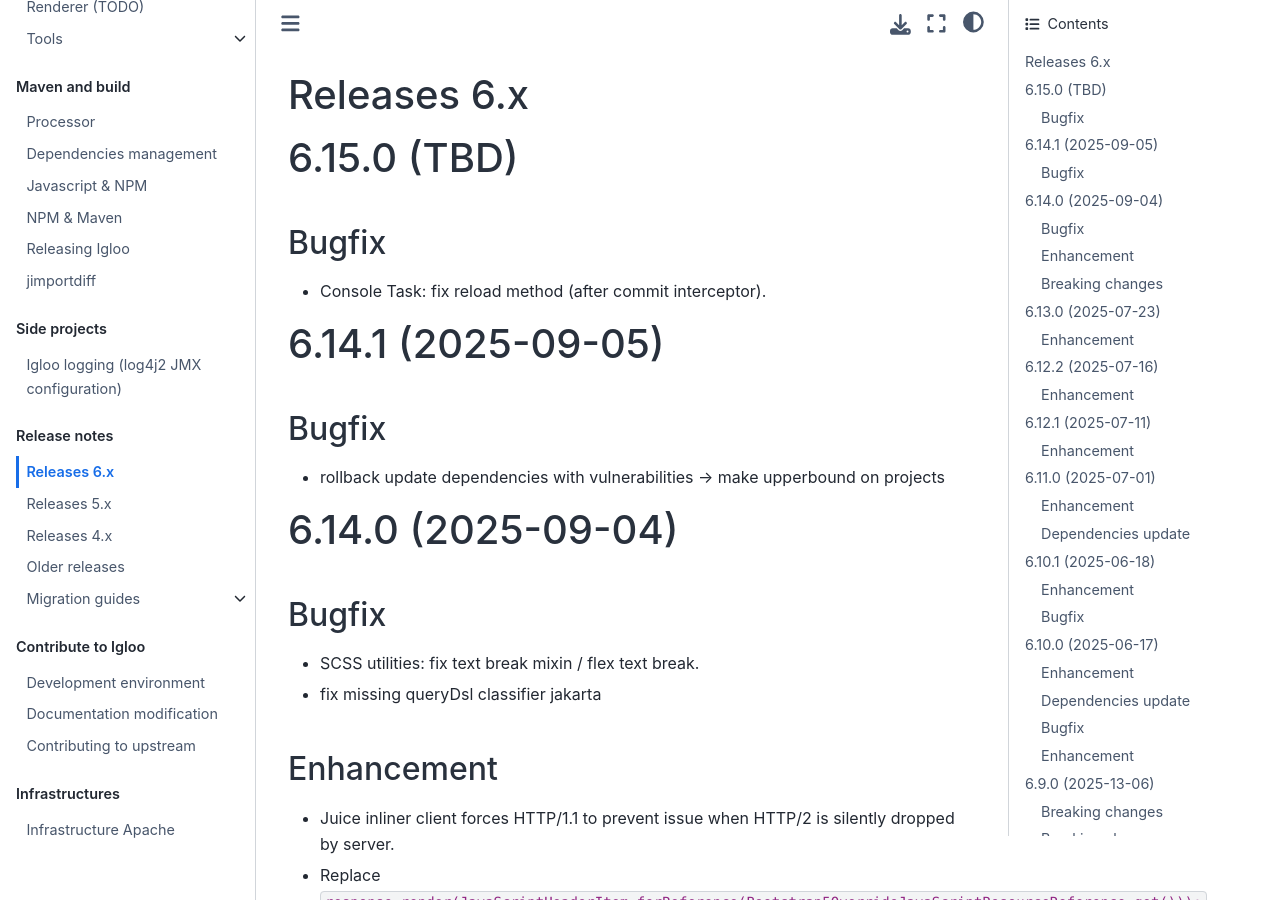
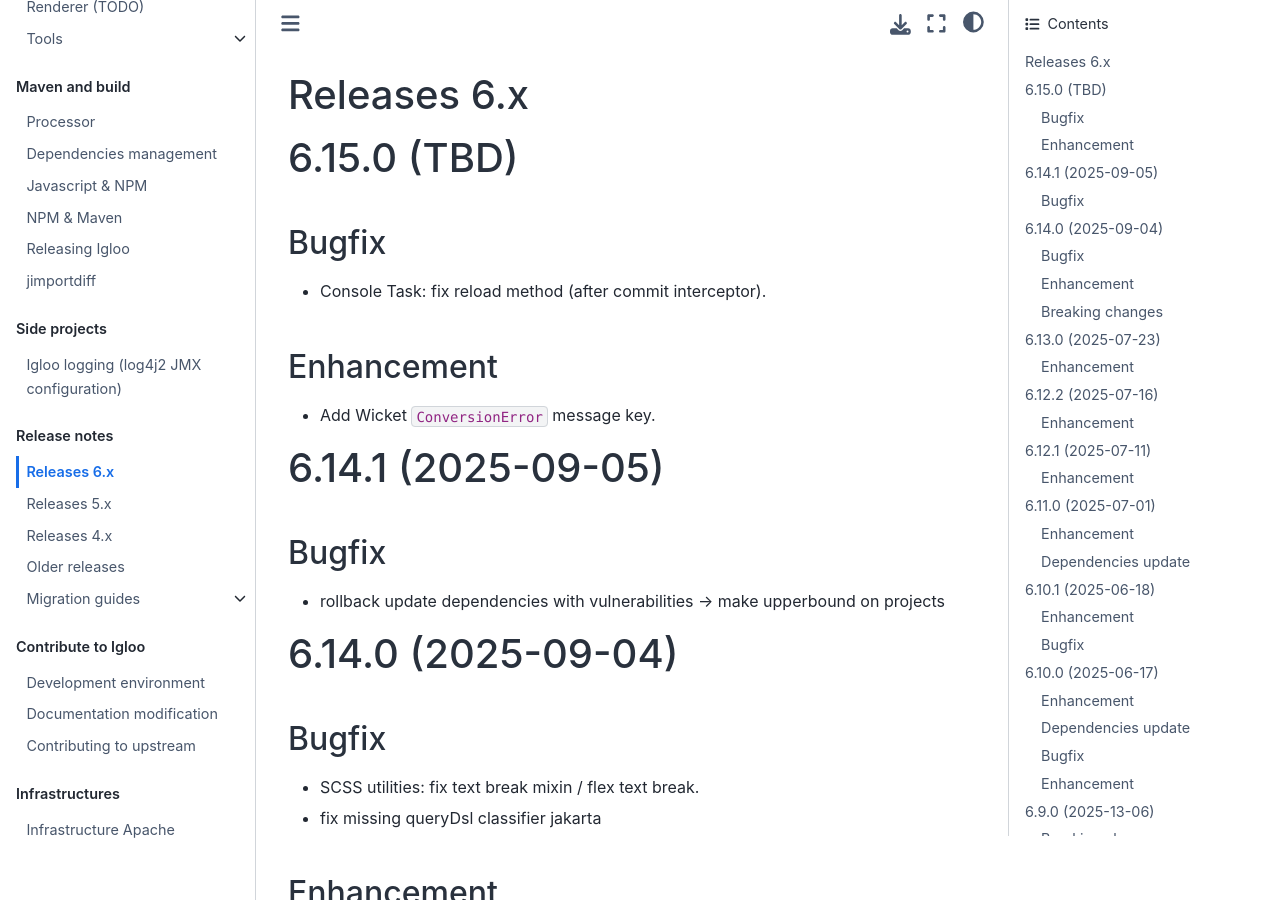
Before and after one commit to igloo-project/igloo-doc, a Sphinx documentation site: the page built from source/release-notes/releases-6.x.md, in a window 1280 px wide and 900 px high. Built offline with Sphinx 7.4.7 and the Sphinx Book theme 1.1.4, drawn with Linux system fonts in a browser that asks for light colours.

Commit message:
Update changelog

```diff
--- a/source/release-notes/releases-6.x.md
+++ b/source/release-notes/releases-6.x.md
@@ -5,6 +5,10 @@
 ## Bugfix
 
 * Console Task: fix reload method (after commit interceptor).
+
+## Enhancement
+
+* Add Wicket `ConversionError` message key.
 
 # 6.14.1 (2025-09-05)
 
```
